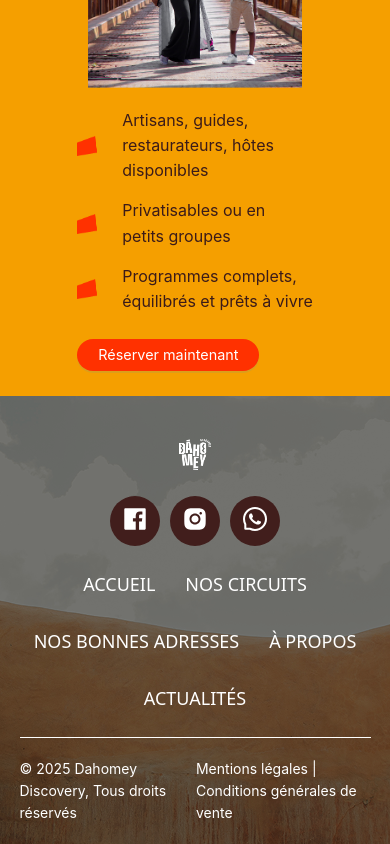
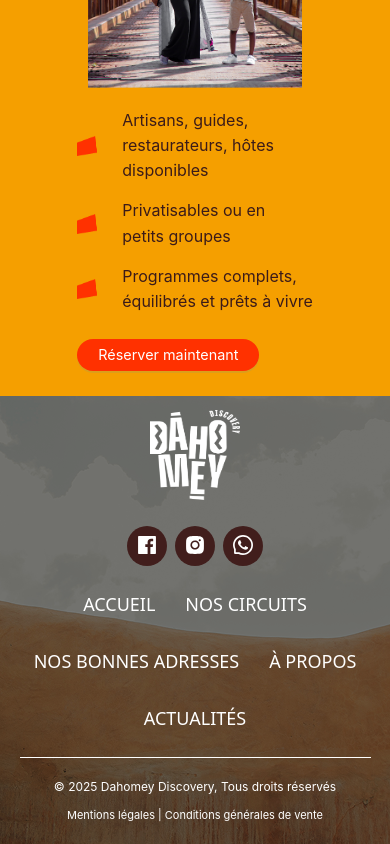
Before and after one commit to ephremekouledou/DahomeyDiscovery_ui, a React (Vite) app: page / in a window 390 px wide. Shown: the part 2371-3215 px from the top of the page. Built offline with nearby package versions, Linux system fonts and the light colour scheme.

Commit message:
fix: footer

```diff
--- a/src/components/footer/footer.tsx
+++ b/src/components/footer/footer.tsx
@@ -1,4 +1,5 @@
 import { Flex, Typography } from "antd";
+import { useState, useEffect } from "react";
 import background from "../../assets/images/backgroundFooter.png";
 import logo from "../../assets/images/Logo/monoChrome-blanc.png";
 import {
@@ -9,6 +10,17 @@ import {
 import { Link } from "react-router-dom";
 
 function Footer() {
+  const [isMobile, setIsMobile] = useState(false);
+
+  useEffect(() => {
+    const checkMobile = () => {
+      setIsMobile(window.innerWidth < 768);
+    };
+    checkMobile();
+    window.addEventListener("resize", checkMobile);
+    return () => window.removeEventListener("resize", checkMobile);
+  }, []);
+
   const navItems = [
     { key: "ACCUEIL", label: "ACCUEIL", path: "/" },
     { key: "CIRCUITS", label: "NOS CIRCUITS", path: "/circuits" },
@@ -16,6 +28,7 @@ function Footer() {
     { key: "A PROPOS", label: "À PROPOS", path: "/a-propos" },
     { key: "ACTUALITES", label: "ACTUALITÉS", path: "/actualites" },
   ];
+
   return (
     <>
       <div
@@ -58,13 +71,15 @@ function Footer() {
           align="center"
           gap="3vh"
         >
-          <img src={logo} alt="Logo" style={{ height: "8vw", width: "8vw" }} />
-          <Flex gap={10}>
+          <img src={logo} alt="Logo" style={{ height: isMobile ? "90px" : "150px", width: isMobile ? "90px" : "150px" }} />
+
+          {/* Section 2: Social Media Icons - Responsive */}
+          <Flex gap={isMobile ? 8 : 10}>
             <Flex
               style={{
                 backgroundColor: "#411E1C",
-                width: "50px ",
-                height: "50px",
+                width: isMobile ? "40px" : "50px",
+                height: isMobile ? "40px" : "50px",
                 borderRadius: "50%",
                 justifyContent: "center",
                 alignItems: "center",
@@ -75,14 +90,19 @@ function Footer() {
                 target="_blank"
                 style={{ textDecoration: "none" }}
               >
-                <FacebookFilled style={{ fontSize: "24px", color: "white" }} />
+                <FacebookFilled
+                  style={{
+                    fontSize: isMobile ? "20px" : "24px",
+                    color: "white",
+                  }}
+                />
               </Link>
             </Flex>
             <Flex
               style={{
                 backgroundColor: "#411E1C",
-                width: "50px ",
-                height: "50px",
+                width: isMobile ? "40px" : "50px",
+                height: isMobile ? "40px" : "50px",
                 borderRadius: "50%",
                 justifyContent: "center",
                 alignItems: "center",
@@ -94,14 +114,19 @@ function Footer() {
                 rel="noopener noreferrer"
                 style={{ textDecoration: "none" }}
               >
-                <InstagramFilled style={{ fontSize: "24px", color: "white" }} />
+                <InstagramFilled
+                  style={{
+                    fontSize: isMobile ? "20px" : "24px",
+                    color: "white",
+                  }}
+                />
               </Link>
             </Flex>
             <Flex
               style={{
                 backgroundColor: "#411E1C",
-                width: "50px ",
-                height: "50px",
+                width: isMobile ? "40px" : "50px",
+                height: isMobile ? "40px" : "50px",
                 borderRadius: "50%",
                 justifyContent: "center",
                 alignItems: "center",
@@ -114,11 +139,15 @@ function Footer() {
                 style={{ textDecoration: "none" }}
               >
                 <WhatsAppOutlined
-                  style={{ fontSize: "24px", color: "white" }}
+                  style={{
+                    fontSize: isMobile ? "20px" : "24px",
+                    color: "white",
+                  }}
                 />
               </Link>
             </Flex>
           </Flex>
+
           <Flex gap={30} style={{ flexWrap: "wrap", justifyContent: "center" }}>
             {navItems.map((item) => (
               <Link key={item.key} to={item.path} style={{ color: "white" }}>
@@ -126,20 +155,37 @@ function Footer() {
               </Link>
             ))}
           </Flex>
+
+          {/* Section 4: Copyright and Legal Text - Responsive */}
           <Flex
-            justify="space-between"
+            justify={isMobile ? "center" : "space-between"}
+            align="center"
             style={{
               width: "90%",
               margin: "0 auto",
               borderTop: "1px solid white",
               paddingTop: "20px",
               paddingBottom: "20px",
+              flexDirection: isMobile ? "column" : "row",
+              gap: isMobile ? "10px" : "0",
             }}
           >
-            <Typography.Text style={{ color: "white" }}>
+            <Typography.Text
+              style={{
+                color: "white",
+                fontSize: isMobile ? "12px" : "14px",
+                textAlign: isMobile ? "center" : "left",
+              }}
+            >
               © 2025 Dahomey Discovery, Tous droits réservés
             </Typography.Text>
-            <Typography.Text style={{ color: "white" }}>
+            <Typography.Text
+              style={{
+                color: "white",
+                fontSize: isMobile ? "11px" : "14px",
+                textAlign: isMobile ? "center" : "right",
+              }}
+            >
               Mentions légales | Conditions générales de vente
             </Typography.Text>
           </Flex>
```
